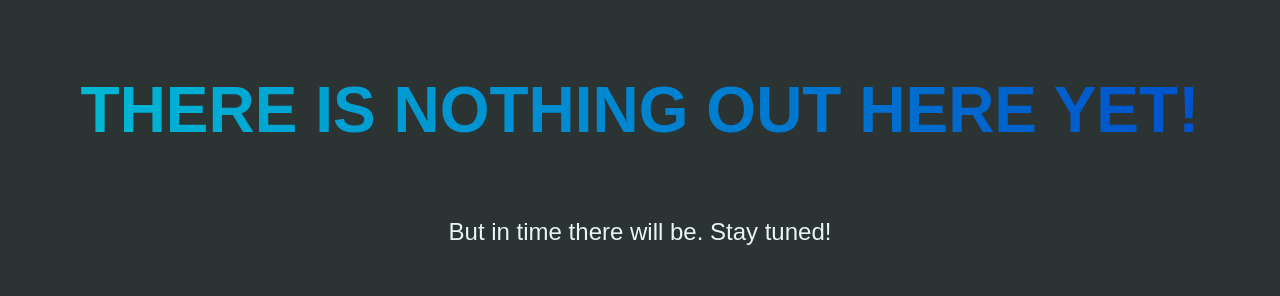
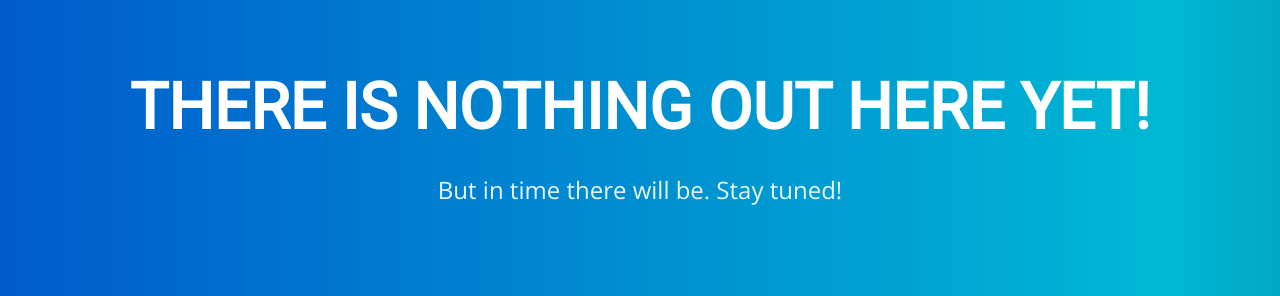
Before and after one commit to willandjs/willand-coming-soon, a React (Vite) app: page / in a window 1280 px wide. Shown: the part 428-724 px from the top of the page. Built offline with nearby package versions, Linux system fonts and the light colour scheme; the HTML template or start-up script is replaced by a standard one.

Commit message:
Add more pizazz

```diff
--- a/src/App.jsx
+++ b/src/App.jsx
@@ -15,17 +15,37 @@ const App = () => {
       }}
       className={css.container}
     >
-      <div className={css.planet}>
+      <motion.div
+        initial={{ scale: 0, rotate: -180 }}
+        animate={{ scale: 1, rotate: 0 }}
+        transition={{
+          type: 'spring',
+          stiffness: 100,
+          damping: 15,
+          delay: 0.5,
+        }}
+        className={css.planet}
+      >
         <Spline scene="https://prod.spline.design/ZFYn0Wdjmt628dEU/scene.splinecode" />
-      </div>
-      <div className={css.content}>
+      </motion.div>
+      <motion.div
+        initial={{ y: -500 }}
+        animate={{ y: 0 }}
+        transition={{
+          type: 'spring',
+          stiffness: 100,
+          damping: 15,
+          delay: 1.5,
+        }}
+        className={css.content}
+      >
         <h1 className={css.heading}>
           There is nothing out here yet!
         </h1>
         <h2 className={css.text}>
           But in time there will be. Stay tuned!
         </h2>
-      </div>
+      </motion.div>
     </motion.div>
   );
 };
--- a/src/ComingSoon.module.css
+++ b/src/ComingSoon.module.css
@@ -8,6 +8,7 @@ body {
   font-family: sans-serif;
   margin: 0;
   padding: 0;
+  overflow: hidden;
 }
 
 .container {
@@ -18,9 +19,24 @@ body {
   text-align: center;
   width: 100%;
   height: 100vh;
-  background-color: #2c3333;
+  background: linear-gradient(to right, #0052cc, #00b8d4, #000033);
+  background-size: 200% 100%;
+  background-position: right bottom;
+  animation: gradient 10s ease infinite;
   color: #e7f6f2;
   position: relative;
+}
+
+@keyframes gradient {
+  0% {
+    background-position: right bottom;
+  }
+  50% {
+    background-position: left bottom;
+  }
+  100% {
+    background-position: right bottom;
+  }
 }
 
 .planet {
@@ -38,15 +54,14 @@ body {
 .heading {
   font-size: clamp(1rem, 5vw, 4rem);
   font-weight: 700;
-  color: #00b8d4;
-  -webkit-background-clip: text;
-  background-clip: text;
-  -webkit-text-fill-color: transparent;
-  background-image: linear-gradient(to right, #00b8d4, #0052cc);
+  color: #fff;
   text-transform: uppercase;
+  font-family: 'Roboto', sans-serif;
+  margin: 0;
 }
 
 .text {
   font-size: clamp(1rem, 2vw, 1.5rem);
   font-weight: 400;
+  font-family: 'Open Sans', sans-serif;
 }
```
